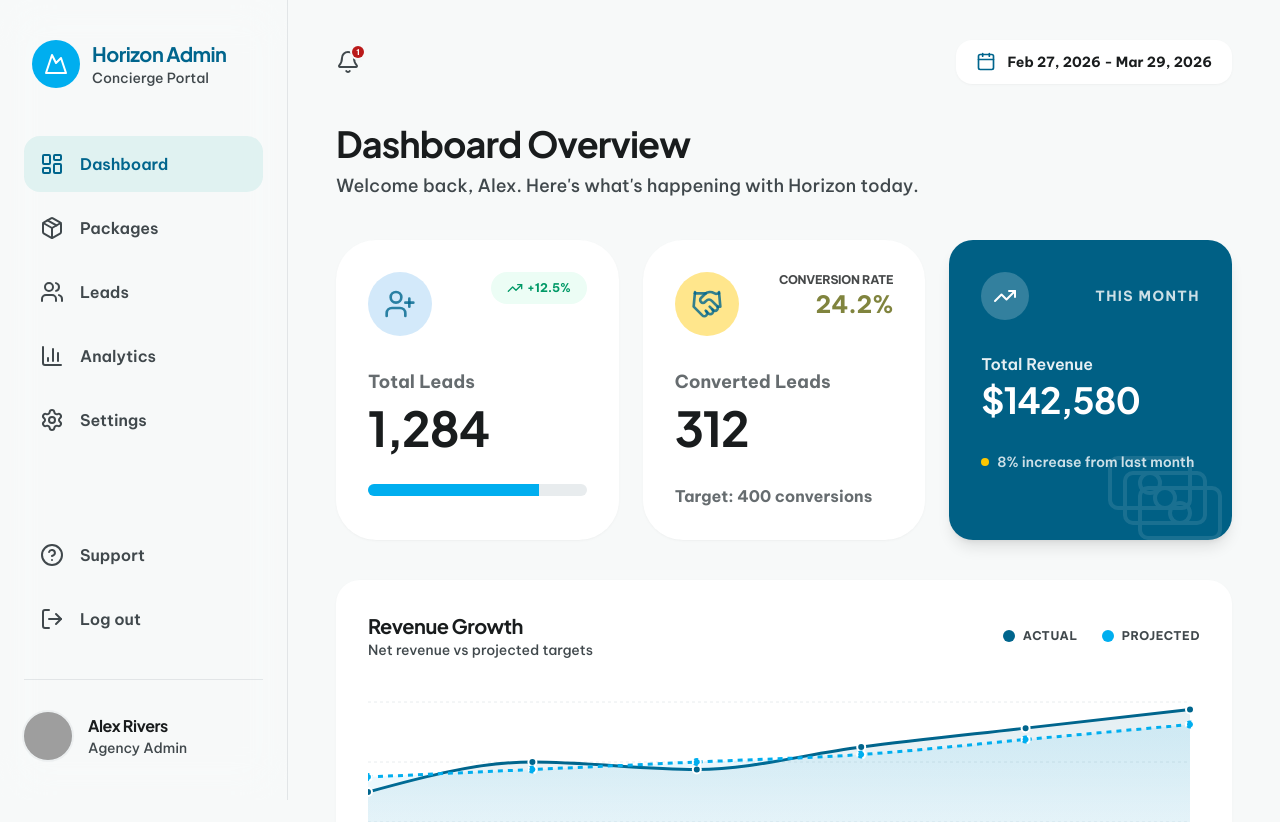
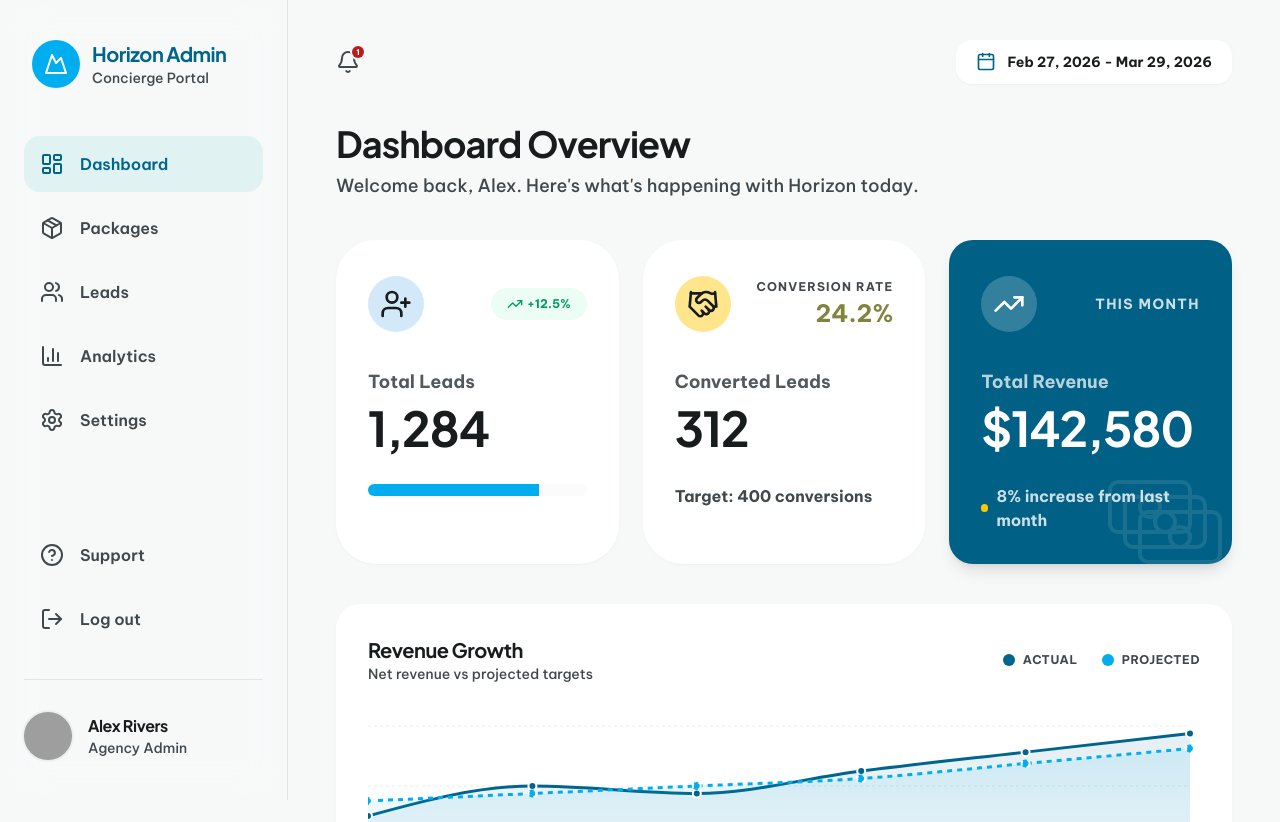
Before and after one commit to Sourav1018/TM-FE, a Next.js app: page /admin in a window 1280 px wide. Shown: the top 822 px of the page. Built offline with nearby package versions, Linux system fonts and the light colour scheme; grey boxes are pictures that could not be loaded.

Commit message:
refactor: reorganize admin components by moving them to custom and sections directories

```diff
--- a/app/(admin)/admin/layout.tsx
+++ b/app/(admin)/admin/layout.tsx
@@ -1,4 +1,4 @@
-import { Sidebar } from "@/components/admin/sidebar"
+import { Sidebar } from "@/components/sections/admin/sidebar"
 
 export default function AdminLayout({
   children,
--- a/app/(admin)/admin/page.tsx
+++ b/app/(admin)/admin/page.tsx
@@ -1,8 +1,8 @@
 "use client"
 
 import { Bell, Calendar as CalendarIcon, Handshake, TrendingUp, UserPlus } from "lucide-react"
-import { KPICard } from "@/components/admin/kpi-card"
-import { RevenueChart } from "@/components/admin/revenue-chart"
+import { KPICard } from "@/components/custom/kpi-card"
+import { RevenueChart } from "@/components/sections/admin/revenue-chart"
 import { KPI_DATA } from "@/mock/admin-dashboard"
 import { Popover, PopoverContent, PopoverTrigger } from "@/components/ui/popover"
 import { Calendar } from "@/components/ui/calendar"
--- a/components/admin/kpi-card.tsx
+++ /dev/null
@@ -1,122 +0,0 @@
-"use client"
-
-import { LucideIcon, TrendingUp } from "lucide-react"
-import { cn } from "@/lib/utils"
-
-interface KPICardProps {
-  title: string
-  value: string
-  icon: LucideIcon
-  iconBg?: string
-  trend?: string
-  trendColor?: "positive" | "negative" | "neutral"
-  extraStatValue?: string
-  extraStatLabel?: string
-  subtitle?: string
-  variant?: "default" | "gradient"
-  progress?: number
-}
-
-export function KPICard({
-  title,
-  value,
-  icon: Icon,
-  iconBg,
-  trend,
-  trendColor = "neutral",
-  extraStatValue,
-  extraStatLabel,
-  subtitle,
-  variant = "default",
-  progress,
-}: KPICardProps) {
-  const isDark = variant === "gradient"
-  const textColor = isDark ? "text-white" : "text-foreground"
-  const mutedTextColor = isDark ? "text-white/80" : "text-muted-foreground"
-
-  if (variant === "gradient") {
-    return (
-      <div className="group relative overflow-hidden rounded-3xl bg-[#006085] p-8 text-white shadow-lg transition-all duration-300">
-        <div className="flex flex-col gap-8">
-          <div className="flex items-center justify-between">
-            <div className="flex h-12 w-12 items-center justify-center rounded-full bg-white/20 text-white">
-              <Icon className="h-6 w-6" />
-            </div>
-            <p className="text-sm font-bold uppercase tracking-widest opacity-80">This Month</p>
-          </div>
-
-          <div className="flex flex-col gap-1">
-            <p className="text-base font-semibold opacity-90">{title}</p>
-            <h3 className={cn("font-heading text-4xl font-bold tracking-tight", textColor)}>{value}</h3>
-          </div>
-
-          {trend && (
-            <p className={cn("flex items-center gap-2 text-sm font-semibold", mutedTextColor)}>
-              <span className="h-2 w-2 rounded-full bg-yellow-400"></span>
-              {trend}
-            </p>
-          )}
-        </div>
-
-        {/* Decoration: Stack of banknotes */}
-        <div className="absolute -bottom-2 -right-2 opacity-10 pointer-events-none text-white">
-          <svg width="140" height="100" viewBox="0 0 140 100" fill="none" stroke="currentColor" strokeWidth="4" strokeLinecap="round" strokeLinejoin="round">
-            <rect x="40" y="40" width="80" height="50" rx="8" />
-            <circle cx="80" cy="65" r="10" />
-            <rect x="25" y="25" width="80" height="50" rx="8" />
-            <circle cx="65" cy="50" r="10" />
-            <rect x="10" y="10" width="80" height="50" rx="8" />
-            <circle cx="50" cy="35" r="10" />
-          </svg>
-        </div>
-      </div>
-    )
-  }
-
-  return (
-    <div className="flex flex-col gap-6 rounded-[2.5rem] bg-white p-8 shadow-sm shadow-black/[0.03] transition-all duration-300 hover:shadow-md">
-      <div className="flex items-start justify-between">
-        <div className={cn("flex h-16 w-16 items-center justify-center rounded-full", iconBg || "bg-primary/10")}>
-          <Icon className={cn("h-8 w-8", iconBg ? "text-primary/80" : "text-primary")} />
-        </div>
-
-        {trend && (
-          <div className={cn(
-            "flex items-center gap-1 rounded-full px-4 py-2 text-xs font-bold",
-            trendColor === "positive" ? "bg-emerald-50 text-emerald-600" : "bg-muted text-muted-foreground"
-          )}>
-            <TrendingUp className="h-4 w-4" />
-            {trend}
-          </div>
-        )}
-
-        {extraStatValue && (
-          <div className="flex flex-col items-end text-right">
-            <p className="text-xs font-bold text-foreground opacity-80 uppercase tracking-tight">{extraStatLabel}</p>
-            <p className="text-2xl font-bold text-[#80843E]">{extraStatValue}</p>
-          </div>
-        )}
-      </div>
-
-      <div className="flex flex-col gap-2 mt-2">
-        <p className="text-lg font-bold text-muted-foreground opacity-80">{title}</p>
-        <h3 className="font-heading text-5xl font-bold tracking-tight text-foreground">{value}</h3>
-      </div>
-
-      <div className="mt-2">
-        {progress !== undefined && (
-          <div className="h-3 w-full overflow-hidden rounded-full bg-[#E8ECEE]">
-            <div
-              className="h-full bg-[#00AEEF] transition-all duration-1000"
-              style={{ width: `${progress}%` }}
-            />
-          </div>
-        )}
-
-        {subtitle && (
-          <p className="text-base font-bold text-muted-foreground opacity-80">{subtitle}</p>
-        )}
-      </div>
-    </div>
-  )
-}
--- /dev/null
+++ b/components/custom/kpi-card.tsx
@@ -0,0 +1,123 @@
+"use client"
+
+import { LucideIcon, TrendingUp } from "lucide-react"
+import { cn } from "@/lib/utils"
+
+interface KPICardProps {
+  title: string
+  value: string
+  icon: LucideIcon
+  iconBg?: string
+  trend?: string
+  trendColor?: "positive" | "negative" | "neutral"
+  extraStatValue?: string
+  extraStatLabel?: string
+  subtitle?: string
+  variant?: "default" | "gradient"
+  progress?: number
+}
+
+export function KPICard({
+  title,
+  value,
+  icon: Icon,
+  iconBg,
+  trend,
+  trendColor = "neutral",
+  extraStatValue,
+  extraStatLabel,
+  subtitle,
+  variant = "default",
+  progress,
+}: KPICardProps) {
+  const isDark = variant === "gradient"
+  const textColor = isDark ? "text-white" : "text-foreground"
+  const mutedTextColor = isDark ? "text-white/80" : "text-muted-foreground"
+
+  return (
+    <div className={cn(
+      "group relative flex flex-col gap-6 overflow-hidden p-8 transition-all duration-300",
+      isDark
+        ? "rounded-3xl bg-[#006085] text-white shadow-lg"
+        : "rounded-[2.5rem] bg-white text-foreground shadow-sm shadow-black/[0.03] hover:shadow-md"
+    )}>
+      {/* Top Row: Icon and (Trend Pill OR Extra Stat OR Dynamic Label) */}
+      <div className="flex items-center justify-between">
+        <div className={cn(
+          "flex h-14 w-14 items-center justify-center rounded-full transition-transform duration-300 group-hover:scale-105",
+          isDark ? "bg-white/20 text-white" : (iconBg || "bg-primary/10 text-primary")
+        )}>
+          <Icon className="h-8 w-8" />
+        </div>
+
+        <div className="flex flex-col items-end text-right justify-center h-16">
+          {extraStatValue ? (
+            <>
+              <p className={cn("text-xs font-bold uppercase tracking-widest", mutedTextColor)}>
+                {extraStatLabel}
+              </p>
+              <p className={cn("text-2xl font-bold mt-0.5", isDark ? "text-white" : "text-[#80843E]")}>
+                {extraStatValue}
+              </p>
+            </>
+          ) : (trend && !isDark) ? (
+            <div className={cn(
+              "flex items-center gap-1 rounded-full px-4 py-2 text-xs font-bold",
+              trendColor === "positive" ? "bg-emerald-50 text-emerald-600" : "bg-muted text-muted-foreground"
+            )}>
+              <TrendingUp className="h-4 w-4" />
+              {trend}
+            </div>
+          ) : (
+            <p className={cn("text-sm font-bold uppercase tracking-widest", mutedTextColor)}>
+              {extraStatLabel || (isDark ? "This Month" : "")}
+            </p>
+          )}
+        </div>
+      </div>
+
+      {/* Middle Section: Title and Value */}
+      <div className="flex flex-col gap-2 mt-2">
+        <p className={cn("text-lg font-bold transition-colors opacity-90", mutedTextColor)}>
+          {title}
+        </p>
+        <h3 className={cn("font-heading text-5xl font-bold tracking-tight", textColor)}>
+          {value}
+        </h3>
+      </div>
+
+      {/* Bottom Section: Progress Bar, Subtitle, or Gradient Trend */}
+      <div className="mt-2 space-y-4">
+        {progress !== undefined && (
+          <div className="h-3 w-full overflow-hidden rounded-full bg-[#E8ECEE]/20">
+            <div
+              className={cn("h-full transition-all duration-1000", isDark ? "bg-white" : "bg-[#00AEEF]")}
+              style={{ width: `${progress}%` }}
+            />
+          </div>
+        )}
+
+        {(subtitle || (isDark && trend)) && (
+          <p className={cn("text-base font-bold flex items-center gap-2", mutedTextColor)}>
+            {isDark && trend && <span className="h-2 w-2 rounded-full bg-yellow-400"></span>}
+            {isDark ? (trend || subtitle) : subtitle}
+          </p>
+        )}
+      </div>
+
+      {/* Decoration for gradient variant */}
+      {isDark && (
+        <div className="absolute -bottom-2 -right-2 opacity-10 pointer-events-none text-white">
+          <svg width="140" height="100" viewBox="0 0 140 100" fill="none" stroke="currentColor" strokeWidth="4" strokeLinecap="round" strokeLinejoin="round">
+            <rect x="40" y="40" width="80" height="50" rx="8" />
+            <circle cx="80" cy="65" r="10" />
+            <rect x="25" y="25" width="80" height="50" rx="8" />
+            <circle cx="65" cy="50" r="10" />
+            <rect x="10" y="10" width="80" height="50" rx="8" />
+            <circle cx="50" cy="35" r="10" />
+          </svg>
+        </div>
+      )}
+    </div>
+  )
+}
```
Also changed, not shown: components/sections/admin/revenue-chart.tsx (renamed from components/admin/revenue-chart.tsx), components/sections/admin/sidebar.tsx (renamed from components/admin/sidebar.tsx).
